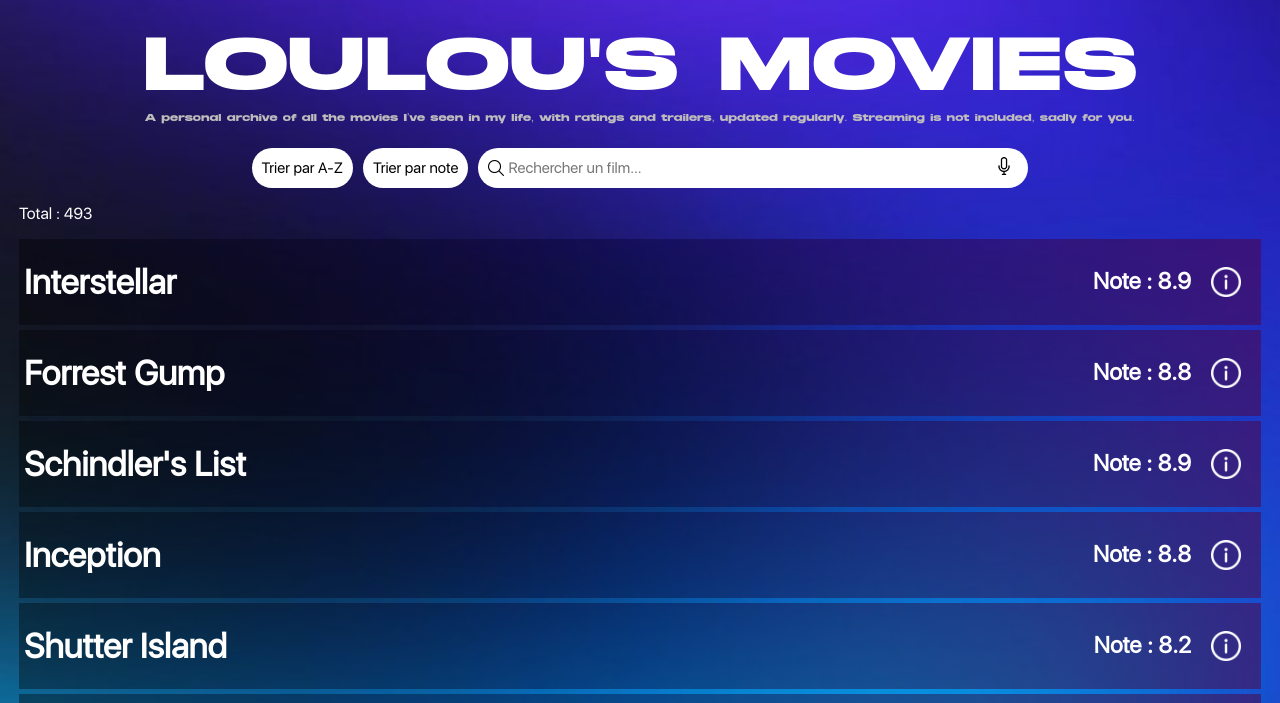
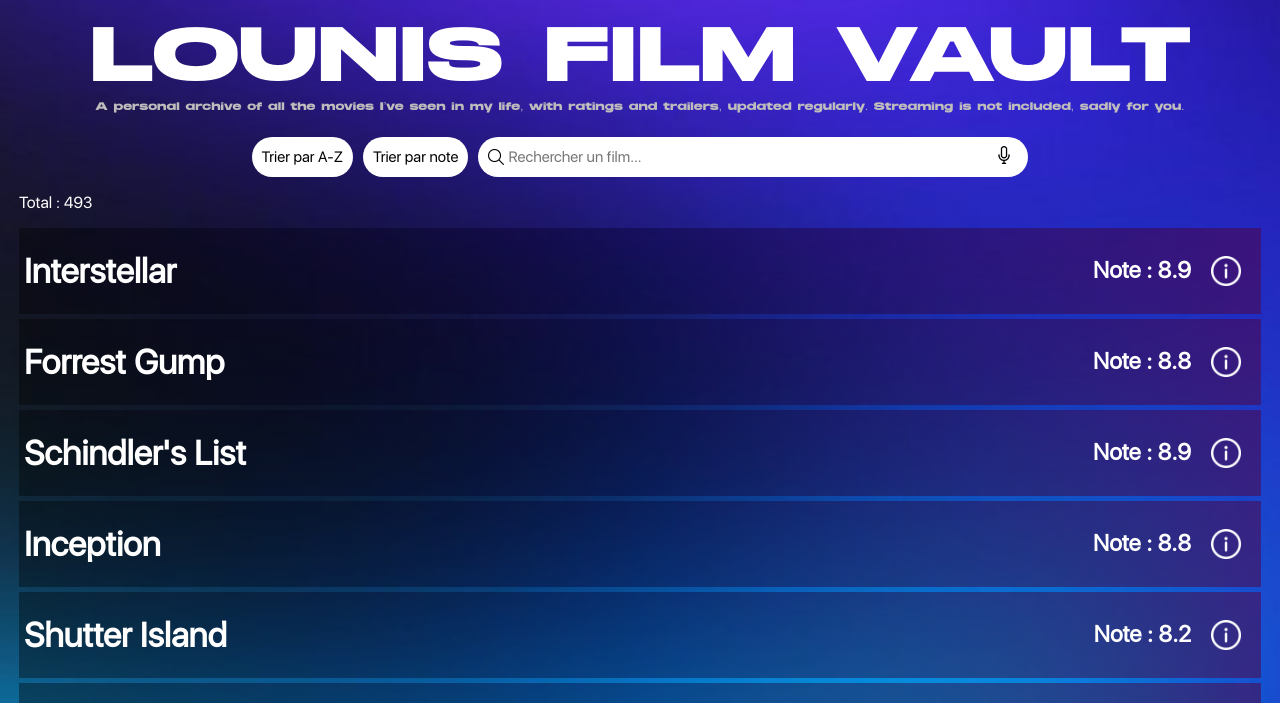
Before and after one commit to LounisOuamri/loulou, a plain HTML site: page index.html in a window 1280 px wide. Shown: the part 48-751 px from the top of the page. Drawn offline with Linux system fonts and the light colour scheme.

Commit message:
solubioo

```diff
--- a/index.html
+++ b/index.html
@@ -21,7 +21,7 @@
  h1 {
         font-family: "UNDERRATED-UltraBold Personal Use", Arial, sans-serif;
   text-align: center;
-  font-size: 75px;
+  font-size: 77px;
   text-transform: uppercase;
   margin-bottom: 5px;
     }
@@ -310,12 +310,12 @@ transition: all 0.2s;
 }
 .bio {
     font-family: "UNDERRATED-UltraBold Personal Use", Arial, sans-serif;
-  font-size: 10px;
+  font-size: 11px;
   font-weight: 10;
   color: #bebcbc;
 
   width: fit-content;        /* s’adapte au texte */
-  max-width: 87vw;           /* sécurité mobile */
+  max-width: 89vw;           /* sécurité mobile */
   margin: 0 auto 25px auto;  /* centre comme le h1 */
 
   text-align: center;
@@ -328,7 +328,7 @@ transition: all 0.2s;
   <div class="image-background">
     <img src="back.jpg" alt="Background Image">
   </div>
-  <h1>LOULOU'S MOVIES</h1><p class="bio">
+  <h1>LOUNIS FILM VAULT</h1><p class="bio">
   A personal archive of all the movies I’ve seen in my life, with ratings and trailers, updated regularly. Streaming is not included, sadly for you.
 </p>
   <div class="nav-bar">
```
